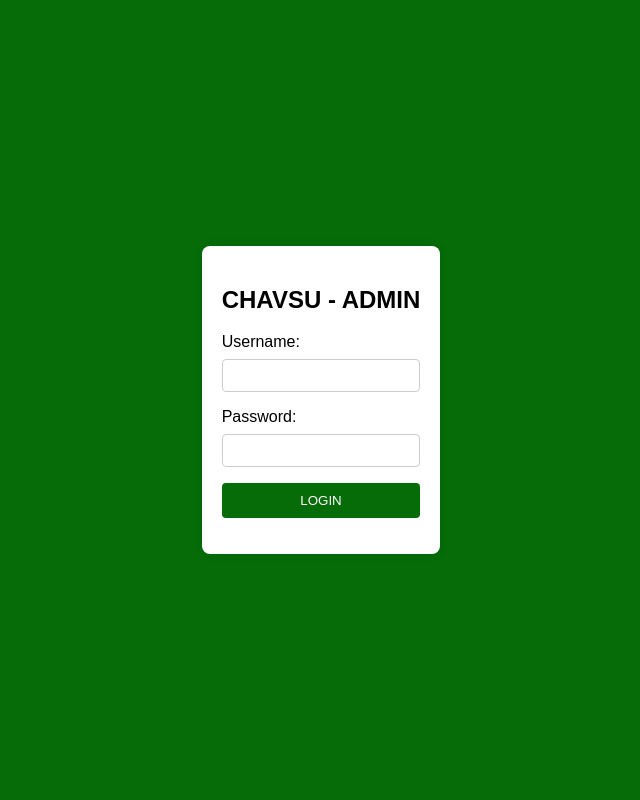
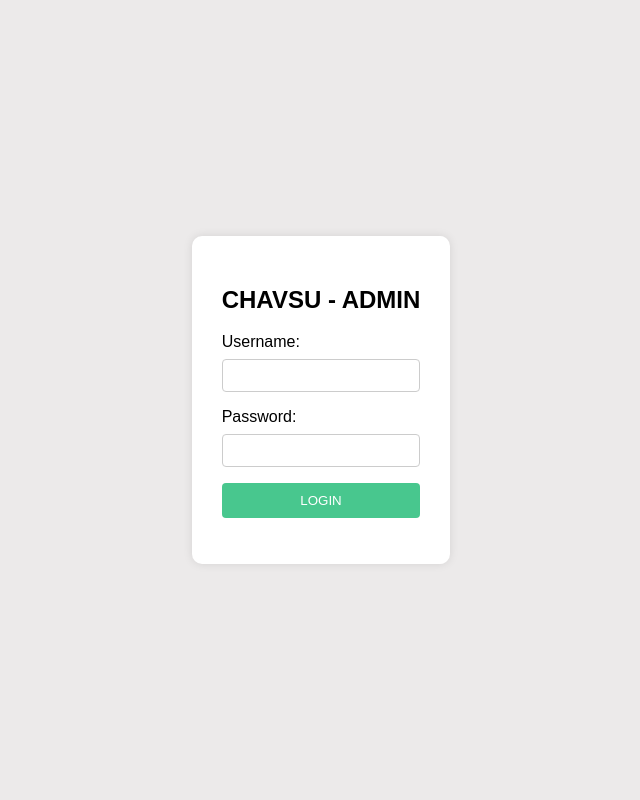
Before and after one commit to svetdio/chavsu, a PHP site: page /login.php in a window 1280 px wide. Shown: the whole page, without its empty margins (319-959 px from the left). Run offline with PHP 8.4, Linux system fonts and the light colour scheme.

Commit message:
login ui

```diff
--- a/datafeeder/css/login.css
+++ b/datafeeder/css/login.css
@@ -5,13 +5,14 @@ body {
     justify-content: center;
     height: 100vh;
     margin: 0;
-    background-color: #056c08;
+    background-color: #eceaea;
 }
 
 .login-container {
     background-color: #fff;
-    padding: 20px;
-    border-radius: 8px;
+    border: #013403;
+    padding: 30px;
+    border-radius: 10px;
     box-shadow: 0 0 10px rgba(0, 0, 0, 0.1);
 }
 
@@ -33,7 +34,7 @@ input {
 
 button {
     padding: 10px;
-    background-color: #056c08;
+    background-color: #48c78e;
     color: #fff;
     border: none;
     border-radius: 4px;
@@ -41,7 +42,7 @@ button {
 }
 
 button:hover {
-    background-color:#013403;
+    background-color:#2fa771;
 }
 
 #errorMessage {
```
